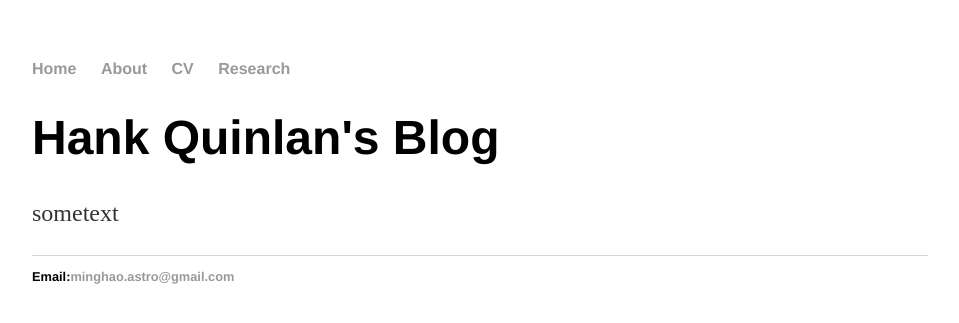
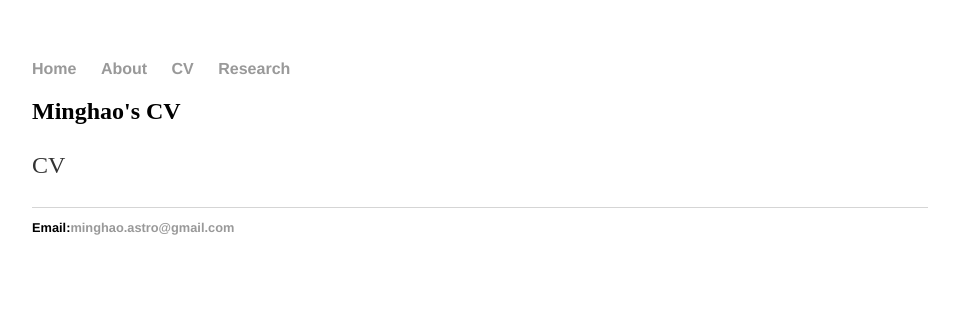
Before and after one commit to JianiDing/JianiDing.github.io, a Jekyll site: the page built from CV/index.html, in a window 1280 px wide. Shown: the top 323 px of the page, without its empty margins (160-1119 px from the left). Built offline with Jekyll 4.4.1, drawn with Linux system fonts in a browser that asks for light colours.

Commit message:
Update index.html

```diff
--- a/CV/index.html
+++ b/CV/index.html
@@ -2,5 +2,8 @@
 layout: default
 title: Hank Quinlan's Blog
 ---
-	<h1>{{ page.title }}</h1>
-<p>sometext</p>
+<div class="blurb">
+	<h2>Minghao's CV</h2>
+	<p>CV
+	</p>
+</div>
```
